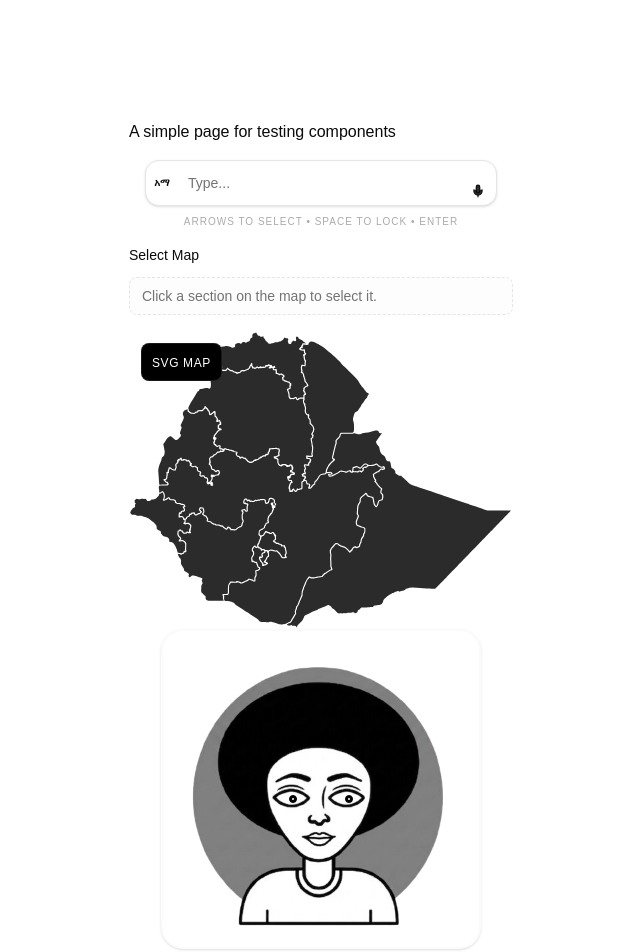
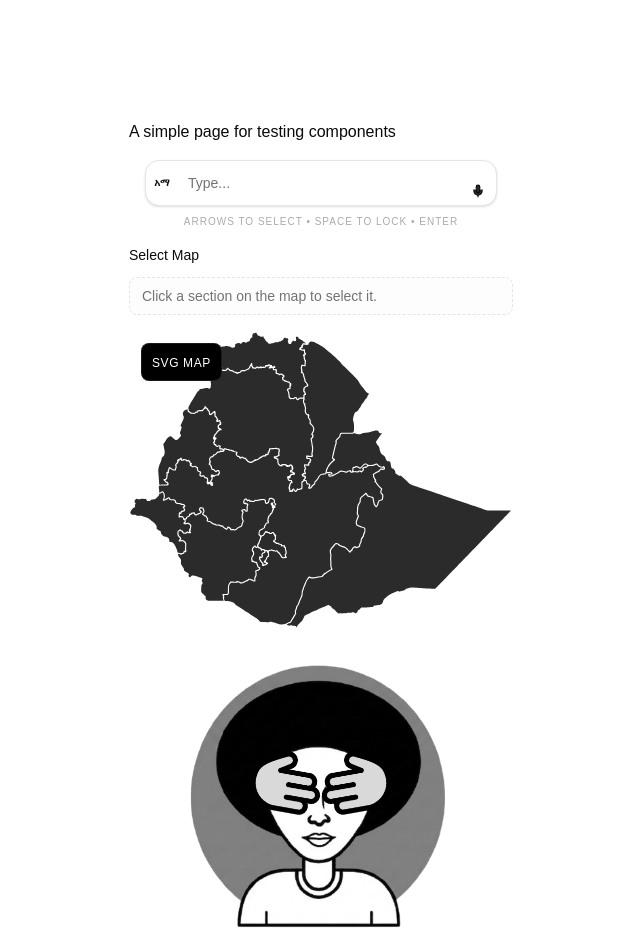
Before and after one commit to coderade1905/GDG, a React (Vite) app: page / in a window 1280 px wide. Shown: the top 952 px of the page, without its empty margins (319-959 px from the left). Built offline with nearby package versions, Linux system fonts and the light colour scheme.

Commit message:
feat: THE EYES HIDDING IS WORKING BABBY : )  add interactive KewtiPassword component with mascot eye-tracking and privacy hands

```diff
--- a/src/kewti-passwords/component.tsx
+++ b/src/kewti-passwords/component.tsx
@@ -4,6 +4,8 @@ import * as React from "react"
 import { cn } from "@/lib/utils"
 import { Eye, EyeOff, Check, X } from "lucide-react"
 import mascotImage from "./mascot.png"
+import handLeftImage from "./hand-left.png"
+import handRightImage from "./hand-right.png"
 
 /* ──────────────────────────────────────────────
    Strength helpers
@@ -130,14 +132,7 @@ export function KewtiPassword({
                     ) : (
                         /* Mascot illustration with eyes ready for interactivity */
                         <div className="flex flex-col items-center gap-2 pb-2">
-                            <div
-                                className={cn(
-                                    "relative flex h-80 w-80 items-center justify-center overflow-hidden rounded-3xl border-2 transition-all duration-300",
-                                    focused
-                                        ? "border-primary/30 shadow-lg shadow-primary/10"
-                                        : "border-muted/40 shadow-sm",
-                                )}
-                            >
+                            <div className="relative flex h-80 w-80 items-center justify-center overflow-hidden rounded-3xl transition-all duration-300">
                                 {/* Mascot Image Container */}
                                 <img
                                     src={mascotImage}
@@ -157,7 +152,7 @@ export function KewtiPassword({
                                         style={{
                                             left: "40%",
                                             top: "52%",
-                                            transform: `translate(${eyePosition.x}px, ${eyePosition.y}px)`,
+                                            transform: `translate(${eyePosition.x}px, ${eyePosition.y}px) scale(1.05)`,
                                             transition: "transform 0.1s ease-out",
                                         }}
                                     >
@@ -170,13 +165,41 @@ export function KewtiPassword({
                                         style={{
                                             right: "40%",
                                             top: "52%",
-                                            transform: `translate(${eyePosition.x}px, ${eyePosition.y}px)`,
+                                            transform: `translate(${eyePosition.x}px, ${eyePosition.y}px) scale(1.05)`,
                                             transition: "transform 0.1s ease-out",
                                         }}
                                     >
                                         <div className="absolute w-0.5 h-0.5 bg-white rounded-full" style={{ top: "2px", left: "2px" }} />
                                     </div>
                                 </div>
+
+                                {/* Hands covering eyes when password is hidden */}
+                                <img
+                                    src={handLeftImage}
+                                    alt=""
+                                    className="absolute pointer-events-none"
+                                    style={{
+                                        width: "28%",
+                                        top: "48%",
+                                        left: visible ? "-30%" : "26%",
+                                        transform: "translateY(-50%) rotate(10deg) scale(0.9)",
+                                        transition: "left 0.45s cubic-bezier(0.34, 1.56, 0.64, 1)",
+                                        zIndex: 10,
+                                    }}
+                                />
+                                <img
+                                    src={handRightImage}
+                                    alt=""
+                                    className="absolute pointer-events-none"
+                                    style={{
+                                        width: "28%",
+                                        top: "48%",
+                                        right: visible ? "-30%" : "26%",
+                                        transform: "translateY(-50%) rotate(-10deg) scale(0.9)",
+                                        transition: "right 0.45s cubic-bezier(0.34, 1.56, 0.64, 1)",
+                                        zIndex: 10,
+                                    }}
+                                />
                             </div>
                             {/* little tab that connects to the card */}
                             <div
```
Also changed, not shown: src/kewti-passwords/hand-left.png (added), src/kewti-passwords/hand-right.png (added).
